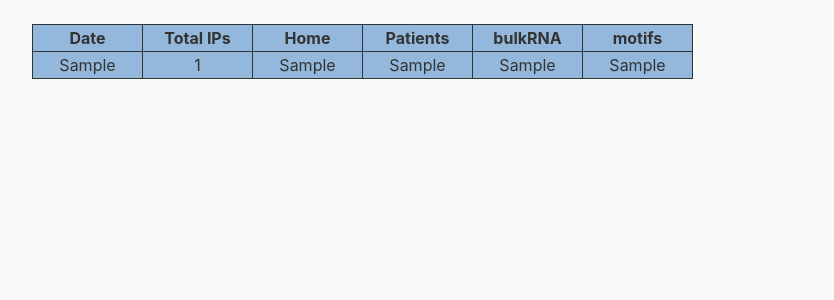
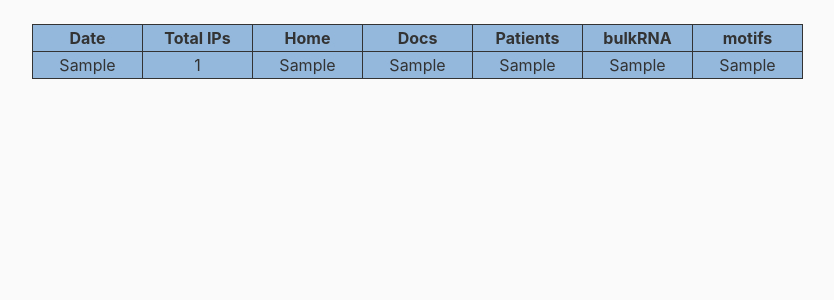
Before and after one commit to argutai/TCR-Application, a Flask app: page /hits in a window 1280 px wide. Shown: the part 56-356 px from the top of the page, without its empty margins (53-887 px from the left). Run offline with Flask 3, Linux system fonts and the light colour scheme; tables that the repository leaves empty hold one stand-in row (values such as "Sample post"); parts of the project's set-up code (start-up, migrations or seed data) failed here and were passed over; some libraries are stand-ins or nearby versions.

Commit message:
track hits to docs page

```diff
--- a/app/models.py
+++ b/app/models.py
@@ -17,12 +17,14 @@ class Date(db.Model):
     patients = db.Column('patients', db.String)
     bulkRNA = db.Column('bulkRNA', db.String)
     home = db.Column('home', db.String)
+    docs = db.Column('docs', db.String)
     motifs = db.Column('motifs', db.String)
     ip2 = db.relationship('IpView', backref='date_diffname', lazy=True)
 
-    def __init__(self, day, home, patients, bulkRNA, motifs):
+    def __init__(self, day, home, docs, patients, bulkRNA, motifs):
         self.day = day
         self.home = home
+        self.docs = docs
         self.patients = patients
         self.bulkRNA = bulkRNA
         self.motifs = motifs
--- a/app/routes.py
+++ b/app/routes.py
@@ -53,6 +53,7 @@ def home():
 
 @app.route("/doc-of-truth")
 def doc_of_truth():
+    page_hit_to_db('docs')
     docx_as_html()
     return render_template('TCR-doc-of-truth.html')
 
--- a/app/templates/hits.html
+++ b/app/templates/hits.html
@@ -6,6 +6,7 @@
           <th>Date</th>
           <th>Total IPs</th>
           <th>Home</th>
+          <th>Docs</th>
           <th>Patients</th>
           <th>bulkRNA</th>
           <th>motifs</th>
@@ -15,6 +16,7 @@
             <td> {{ day_hits.day }} </td>
             <td> {{ day_hits.ip2|length }} </td>
             <td> {{ day_hits.home }} </td>
+            <td> {{ day_hits.docs }} </td>
             <td> {{ day_hits.patients }} </td>
             <td> {{ day_hits.bulkRNA }} </td>
             <td> {{ day_hits.motifs }} </td>
```
